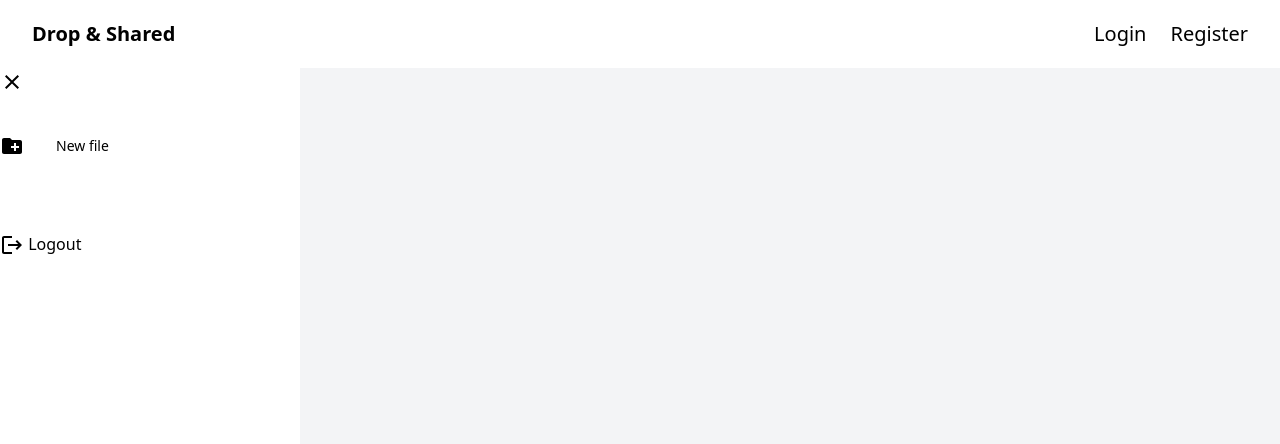
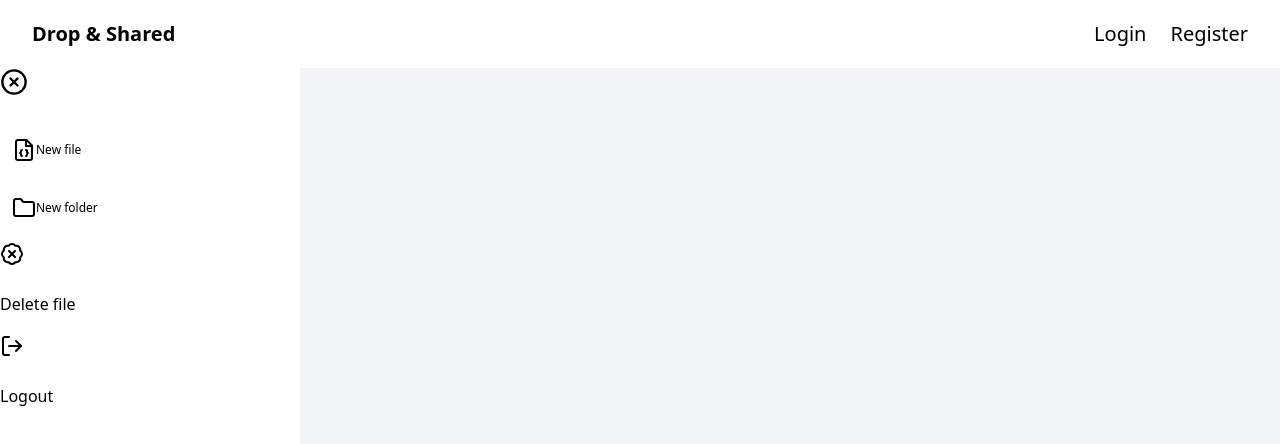
Before and after one commit to peterdinis/Drop-Shared, a Next.js app: page /dashboard in a window 1280 px wide. Shown: the top 444 px of the page. Built offline with nearby package versions, Linux system fonts and the light colour scheme; no server answers.

Commit message:
feat: Updating sidebar

```diff
--- a/app/components/shared/AppModal.tsx
+++ b/app/components/shared/AppModal.tsx
@@ -1,39 +1,48 @@
-import {FC, useState, ReactNode} from 'react';
-import Backdrop from '@mui/material/Backdrop';
-import { SvgIcon } from '@mui/material';
-import Box from '@mui/material/Box';
-import Modal from '@mui/material/Modal';
-import Fade from '@mui/material/Fade';
-import { Button } from '@/components/ui/button';
-import Typography from '@mui/material/Typography';
+import { FC, useState, ReactNode } from "react";
+import Backdrop from "@mui/material/Backdrop";
+import { SvgIcon } from "@mui/material";
+import Box from "@mui/material/Box";
+import Modal from "@mui/material/Modal";
+import Fade from "@mui/material/Fade";
+import { Button } from "@/components/ui/button";
+import Typography from "@mui/material/Typography";
 
 interface IAppModalProps {
-    children?: ReactNode;
-    icon: ReactNode;
-    btnName: string;
-    headerName: string;
+  children?: ReactNode;
+  icon: ReactNode;
+  btnName: string;
+  headerName: string;
 }
 
 const style = {
-  position: 'absolute' as 'absolute',
-  top: '50%',
-  left: '50%',
-  transform: 'translate(-50%, -50%)',
+  position: "absolute" as "absolute",
+  top: "50%",
+  left: "50%",
+  transform: "translate(-50%, -50%)",
   width: 400,
-  bgcolor: 'background.paper',
-  border: '2px solid #000',
+  bgcolor: "background.paper",
+  border: "2px solid #000",
   boxShadow: 24,
   p: 4,
 };
 
-const AppModal: FC<IAppModalProps> = ({children, icon, btnName, headerName}: IAppModalProps) =>{
-  const [open, setOpen] =  useState(false);
+const AppModal: FC<IAppModalProps> = ({
+  children,
+  icon,
+  btnName,
+  headerName,
+}: IAppModalProps) => {
+  const [open, setOpen] = useState(false);
   const handleOpen = () => setOpen(true);
   const handleClose = () => setOpen(false);
 
   return (
     <div>
-      <SvgIcon children={icon} /><Button variant={'ghost'} size="lg" onClick={handleOpen}>{btnName}</Button>
+      <Button variant={"ghost"} size="sm" onClick={handleOpen}>
+        {" "}
+        <SvgIcon children={icon} />
+        {btnName}
+      </Button>
       <Modal
         aria-labelledby="transition-modal-title"
         aria-describedby="transition-modal-description"
@@ -58,6 +67,6 @@ const AppModal: FC<IAppModalProps> = ({children, icon, btnName, headerName}: IAp
       </Modal>
     </div>
   );
-}
+};
 
 export default AppModal;
--- a/app/components/shared/Sidebar.tsx
+++ b/app/components/shared/Sidebar.tsx
@@ -2,14 +2,13 @@
 
 import { FC, useState } from "react";
 import classNames from "classnames";
-import MenuIcon from "@mui/icons-material/Menu";
-import CreateNewFolderIcon from "@mui/icons-material/CreateNewFolder";
+import { FileJson, Folder, BadgeX, XCircle, Menu, LogOut } from 'lucide-react';
 import { useAuth } from "../../hooks/useAuthContent";
-import LogoutIcon from "@mui/icons-material/Logout";
 import toast from "react-hot-toast";
 import { useRouter } from "next/navigation";
-import CloseIcon from "@mui/icons-material/Close";
 import AppModal from "./AppModal";
+
+/* TODO: Make more reponsive this component later */
 
 const Sidebar: FC = () => {
   const [collapsed, setSidebarCollapsed] = useState(false);
@@ -35,9 +34,9 @@ const Sidebar: FC = () => {
       <div className="bg-white text-black">
         <button onClick={() => setSidebarCollapsed((prev) => !prev)}>
           {collapsed === true ? (
-            <MenuIcon className="w-7 h-7" />
+            <Menu className="w-7 h-7" />
           ) : (
-            <CloseIcon className="w-7 h-7" />
+            <XCircle className="w-7 h-7" />
           )}
         </button>
         <div>
@@ -49,7 +48,7 @@ const Sidebar: FC = () => {
           <div className="mt-8">
             <div>
               <AppModal
-                icon={<CreateNewFolderIcon />}
+                icon={<FileJson />}
                 btnName={"New file"}
                 headerName={"Upload new file"}
               >
@@ -57,8 +56,25 @@ const Sidebar: FC = () => {
               </AppModal>
             </div>{" "}
             <br />
+            <div>
+              <AppModal
+                icon={<Folder />}
+                btnName={"New folder"}
+                headerName={"Upload new folder"}
+              >
+                ddd
+              </AppModal>
+            </div>{" "}
             <div className="mt-4">
-              <LogoutIcon onClick={logoutUser} />{" "}
+              <BadgeX />{" "}
+              <button
+                className="leading-7 [&:not(:first-child)]:mt-6"
+              >
+                Delete file
+              </button>
+            </div>
+            <div className="mt-4">
+              <LogOut onClick={logoutUser} />{" "}
               <button
                 className="leading-7 [&:not(:first-child)]:mt-6"
                 onClick={logoutUser}
```
